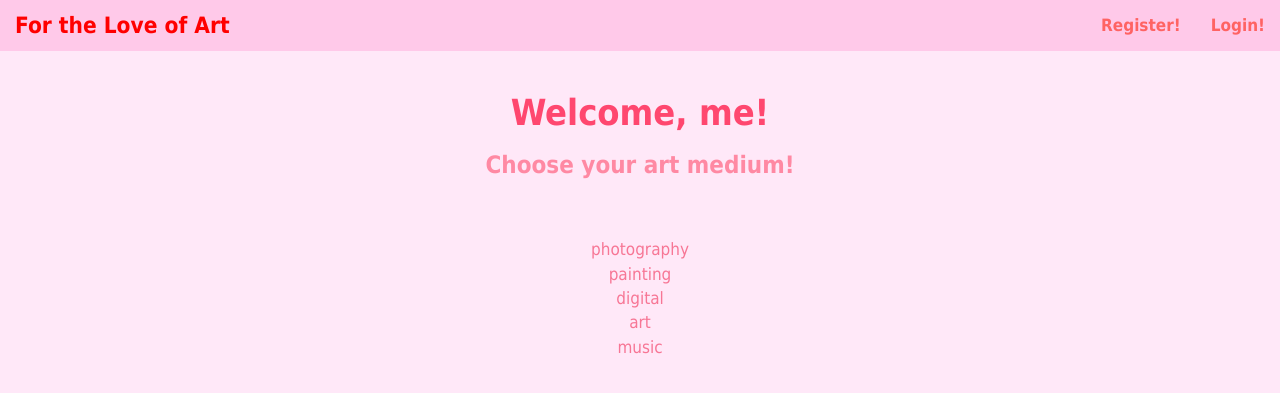
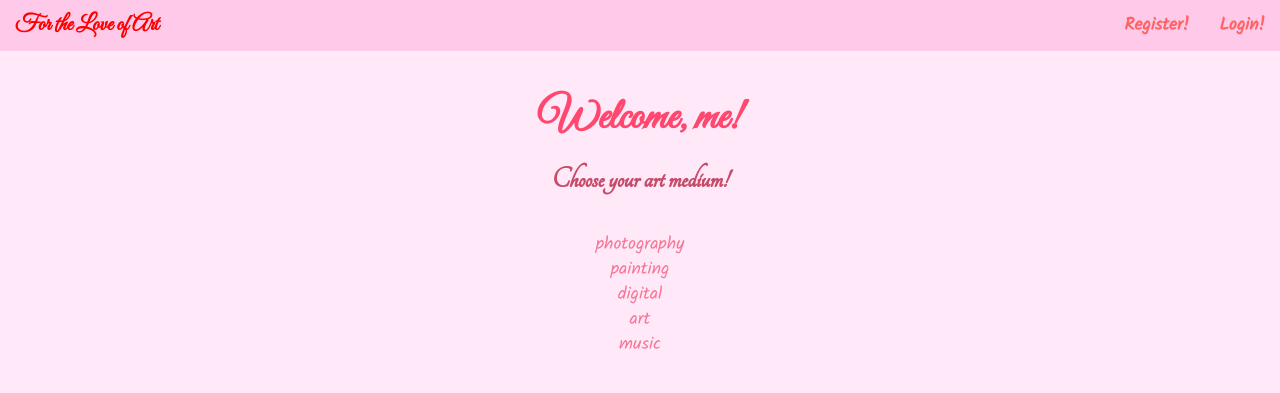
Before and after one commit to TerryMinal/tscjhair-attack, a Flask app: page / in a window 1280 px wide. Shown: the top 393 px of the page. Run offline with Flask 2, Linux system fonts and the light colour scheme; some libraries are stand-ins or nearby versions.

Commit message:
added fonts

```diff
--- a/static/style0.css
+++ b/static/style0.css
@@ -1,41 +1,48 @@
 body{
     background-color: #ffe8f8;
-    font-family: Tahoma;
-    font-size: 170%;
+    color: #c15d75;
+    font-size: 175%;
+    font-weight: bold;
+    font-family: 'Kalam';
 }
 h1{
     //color: #d60e3e;
     //color: #f26887;
     //color: #fc7190;
     color: #ff476f;
+    font-size: 250%;
     font-weight: bold;
+    font-family: 'Great Vibes';
 }
 h3{
     //color: #f20e45;
-    color: #ff89a3;
+    //color: #ff89a3;
+    color: #c64b69;
+    font-size: 175%;
     font-weight: bold;
+    font-family: 'Tangerine';
 }
 a{
     color: #f77695;
+    font-weight: normal;
 }
 a:hover{
     color: #ffb2c4;
-
+}
+form{
+    color: #c64b69;
 }
 .nav-title{
     color: #ff0000;
-    font-family: Tahoma;
+    font-size: 125%;
     font-weight: bold;
-    //font-size: 140%;
-    font-size: 125%;
+    font-family: 'Great Vibes';
 }
 .nav-text{
     color: #ff6363;
-    font-family: Tahoma;
     font-weight: bold;
-    //font-size: 125%;
+    font-family: 'Kalam';
 }
 .nav-title:hover{
     color: #ffffff;
-    //text-decoration: none;
 }
--- a/templates/base.html
+++ b/templates/base.html
@@ -6,6 +6,11 @@
 
     <link rel="stylesheet" href="https://maxcdn.bootstrapcdn.com/bootstrap/3.3.7/css/bootstrap.min.css">
     <link rel="stylesheet" href="/static/style0.css">
+
+    <link href="https://fonts.googleapis.com/css?family=Great+Vibes" rel="stylesheet">
+    <link href="https://fonts.googleapis.com/css?family=Kalam" rel="stylesheet">
+    <link href="https://fonts.googleapis.com/css?family=Tangerine" rel="stylesheet">
+
     <script src="https://ajax.googleapis.com/ajax/libs/jquery/3.2.1/jquery.min.js"></script>
     <script src="https://maxcdn.bootstrapcdn.com/bootstrap/3.3.7/js/bootstrap.min.js"></script>
 
--- a/templates/home.html
+++ b/templates/home.html
@@ -7,7 +7,7 @@
 {% block body %}
 <center>
   <h1>Welcome, {{user}}!</h1>
-  <h3>Choose your art medium!</h3><br><br>
+  <h3>Choose your art medium!</h3><br>
 
   {% for medium in mediums %}
   <a href="/display">{{medium}}</a><br>
```
